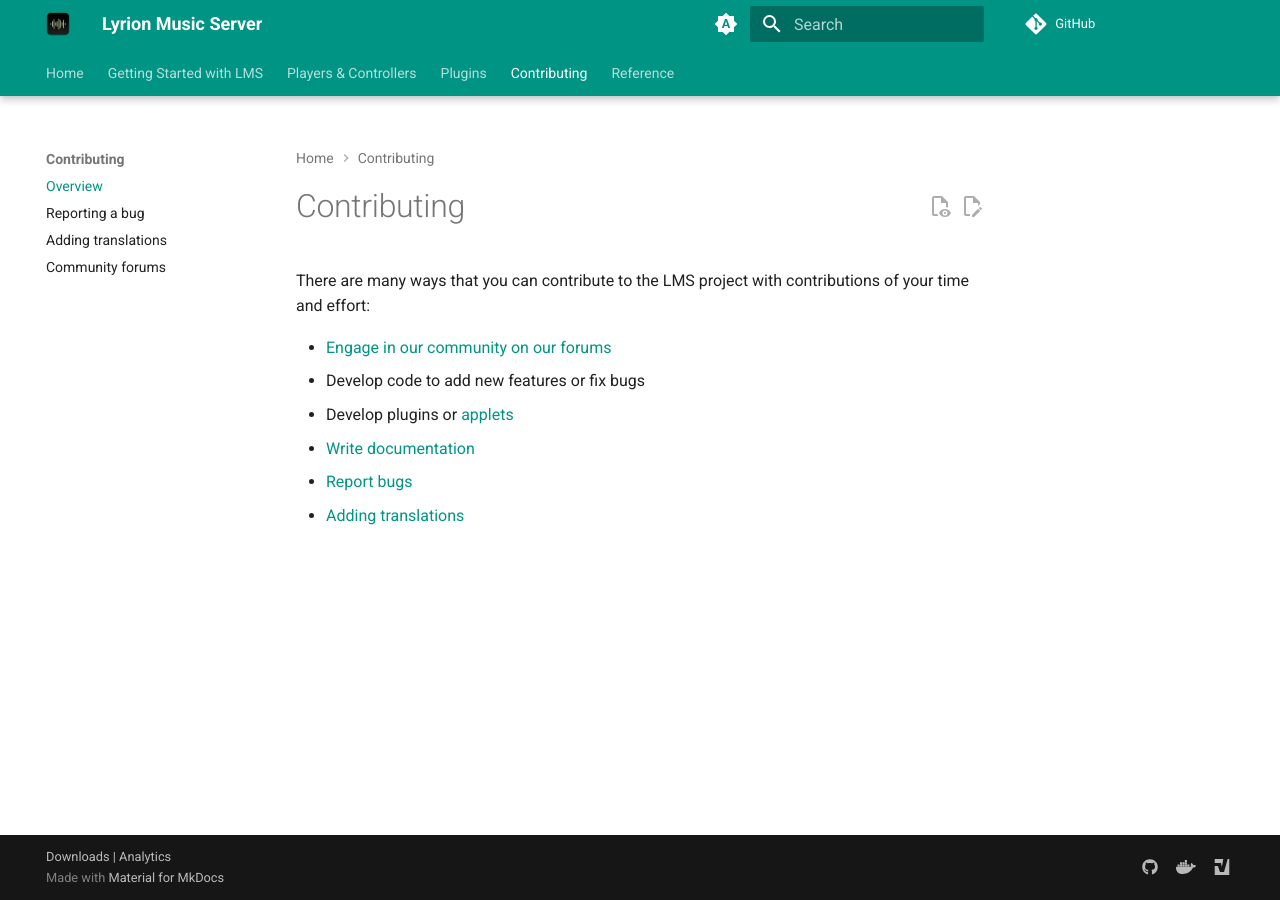
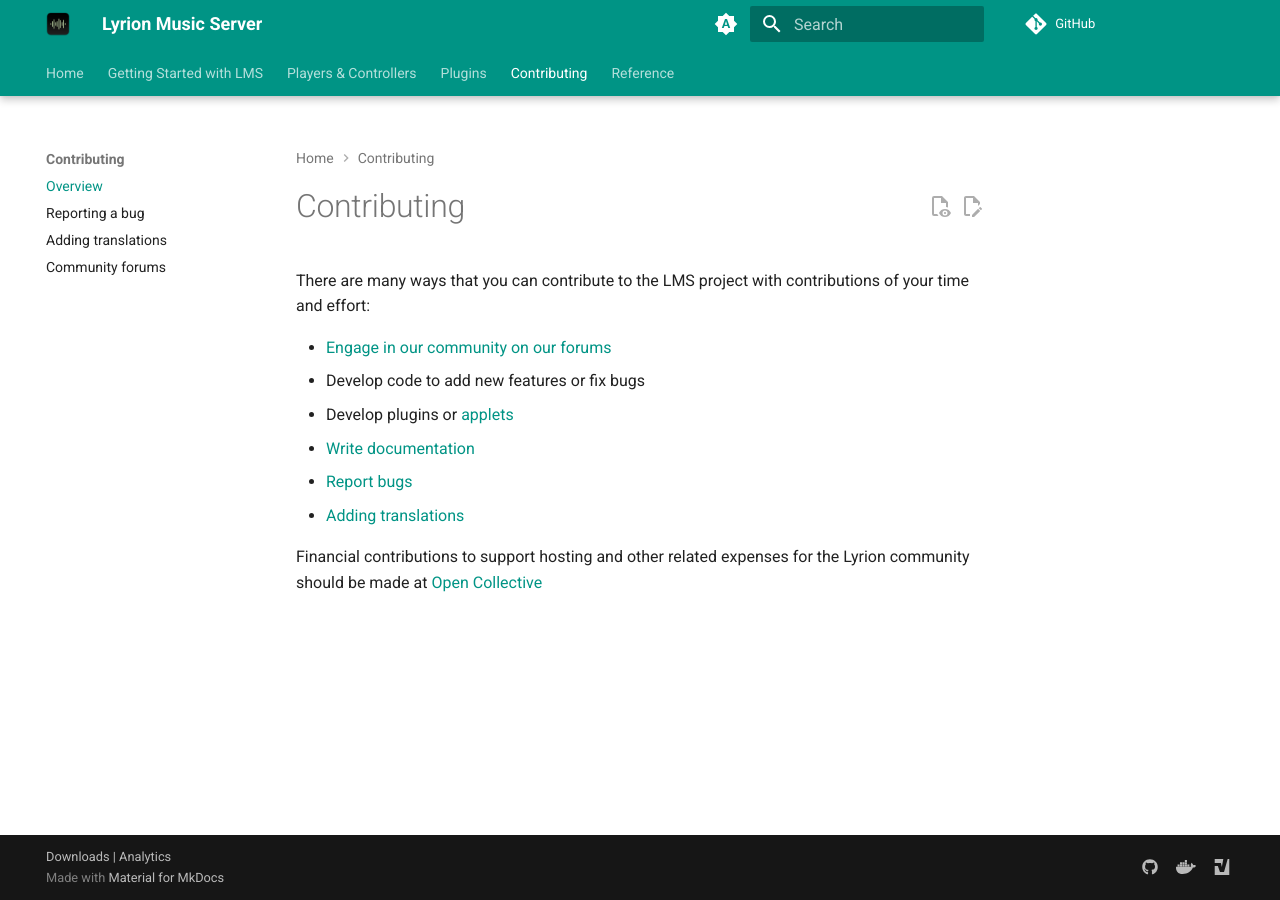
Before and after one commit to LMS-Community/lms-community.github.io, an MkDocs documentation site: the page built from docs/contributing/index.md, in a window 1280 px wide. Built offline with MkDocs 1.6.1 and Material for MkDocs 9.7.7, drawn with Linux system fonts in a browser that asks for light colours; a script that is not in the unit is left out; plug-ins that fetch from the network failed and are left out; comment, search, counter and statistics services are not loaded.

Commit message:
Add link to Open Collective page
Added a link to the Open Collective on the Contributing page

```diff
--- a/docs/contributing/index.md
+++ b/docs/contributing/index.md
@@ -13,3 +13,5 @@
 - [Write documentation](https://github.com/lms-community/lms-community.github.io)
 - [Report bugs](reporting-a-bug.md)
 - [Adding translations](adding-translations.md)
+
+Financial contributions to support hosting and other related expenses for the Lyrion community should be made at [Open Collective](https://opencollective.com/lyrion)
```
